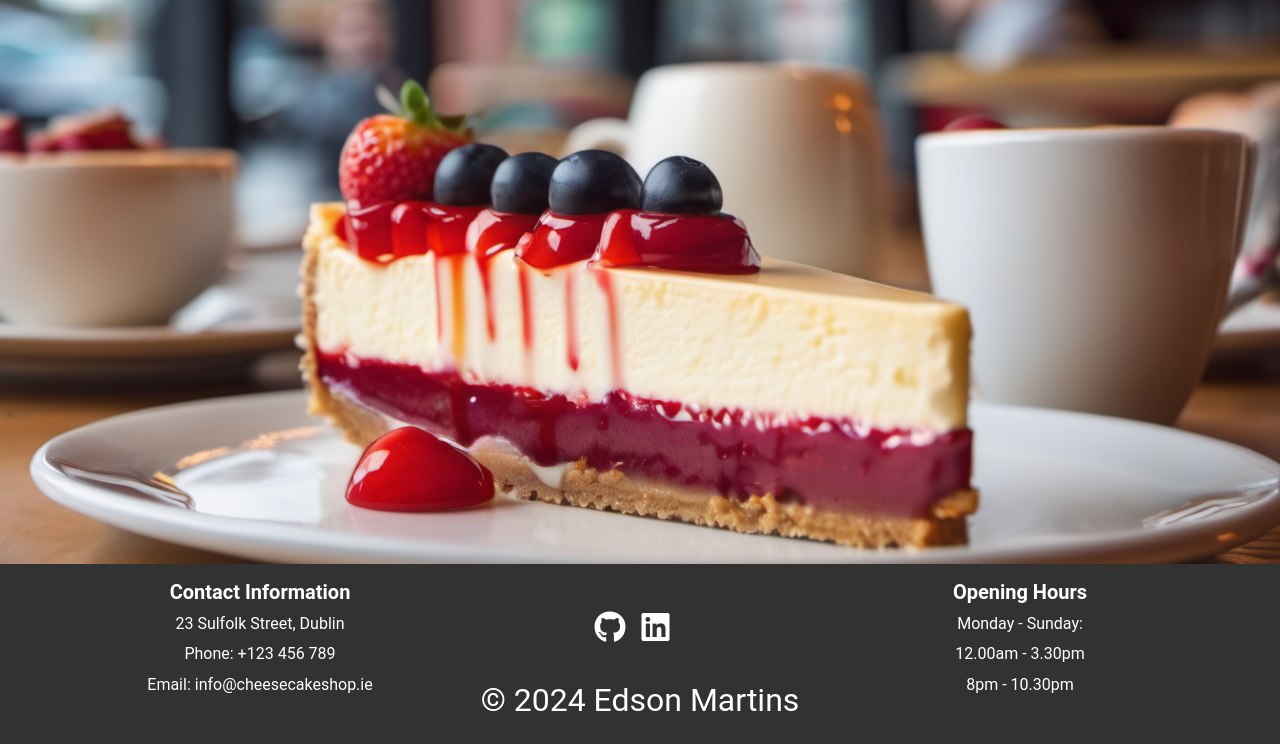
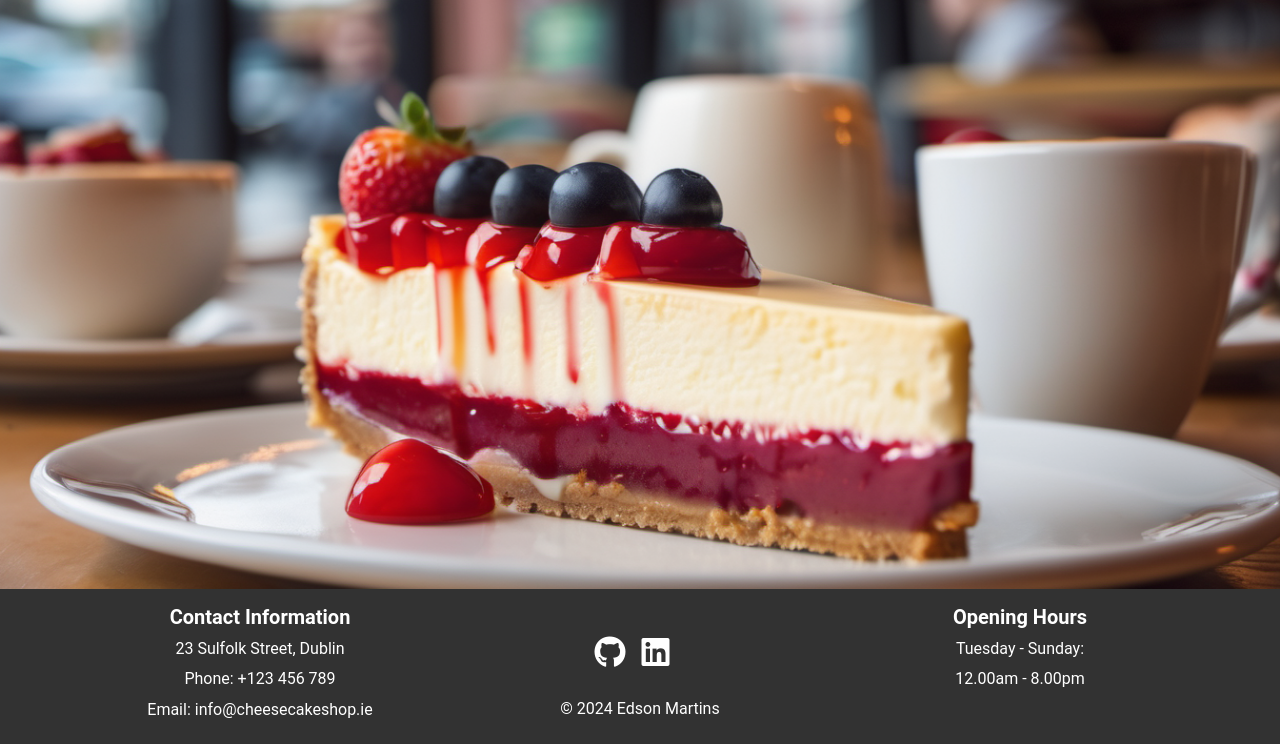
Before and after one commit to Code-Institute-Submissions/PP4-cheesecake_shop, a Django app: page / in a window 1280 px wide. Shown: the part 56-800 px from the top of the page. Run offline with Django 5.2, Linux system fonts and the light colour scheme; some libraries are stand-ins or nearby versions.

Commit message:
adjust footer base html

```diff
--- a/templates/base.html
+++ b/templates/base.html
@@ -127,16 +127,15 @@
                         </a>
                     </div>
                     <div class="copy-right">
-                        <p class="mt-3 mb-1 text-center text-white">© 2024 Edson Martins</p>
+                        <p class="mt-3 mb-1 text-center text-white fs-6 text lh-1">© 2024 Edson Martins</p>
                     </div>
                 </div>
 
                  <!-- Right Column: Opening Time -->
                 <div class="col-md-4 text-center text-white">
                    <h5><strong>Opening Hours</strong></h5>
-                   <p>Monday - Sunday: </p>
-                   <p>12.00am - 3.30pm</p>
-                   <p>8pm - 10.30pm</p>
+                   <p>Tuesday - Sunday: </p>
+                   <p>12.00am - 8.00pm</p>
                 </div>
             </div>
         </div>
```
Also changed, not shown: db.sqlite3.
